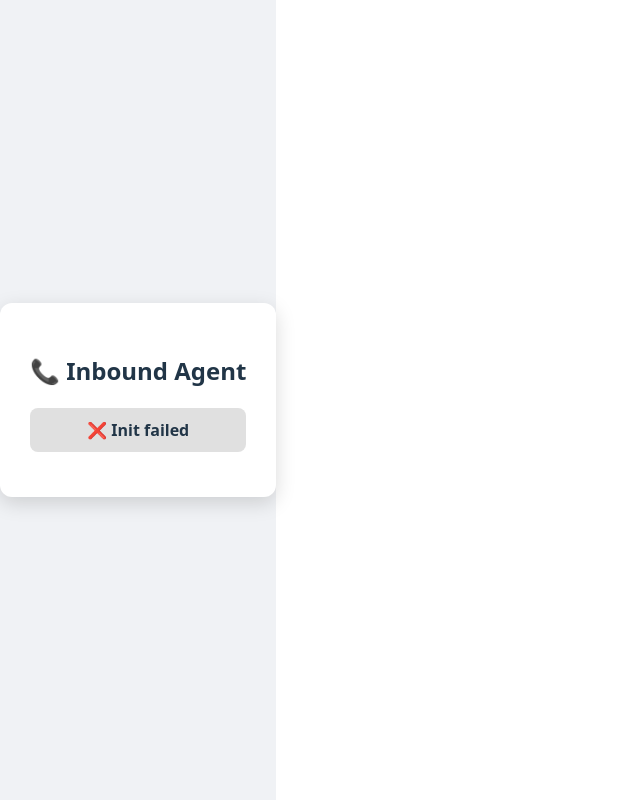
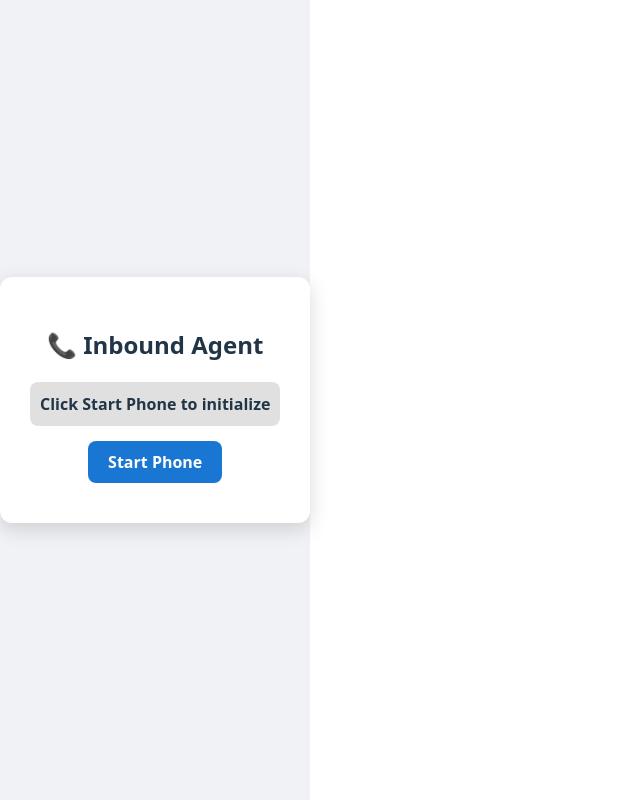
Before and after one commit to rekksu/twilio-dialer, a React (Vite) app: page / in a window 1280 px wide. Shown: the whole page, without its empty margins (0-640 px from the left). Built offline with nearby package versions, Linux system fonts and the light colour scheme; no server answers.

Commit message:
stable commit 8.2

```diff
--- a/src/App.jsx
+++ b/src/App.jsx
@@ -1,77 +1,83 @@
 import React, { useEffect, useRef, useState } from "react";
 import { Device } from "@twilio/voice-sdk";
 
+// Your Firebase Cloud Function URL to fetch Twilio token
 const TOKEN_URL =
   "https://us-central1-vertexifycx-orbit.cloudfunctions.net/getVoiceToken";
 
-export default function App() {
+export default function InboundAgent() {
   const deviceRef = useRef(null);
   const callRef = useRef(null);
-
-  const [status, setStatus] = useState("Initializing...");
+  const [status, setStatus] = useState("Click Start Phone to initialize");
   const [incoming, setIncoming] = useState(false);
 
-  useEffect(() => {
-    const initDevice = async () => {
+  // ✅ Start device on user gesture (fixes AudioContext issue)
+  const startDevice = async () => {
     try {
-        setStatus("Fetching token...");
+      setStatus("Initializing...");
 
+      // 🔑 MUST resume AudioContext on user gesture
+      const audioContext = new (window.AudioContext || window.webkitAudioContext)();
+      await audioContext.resume();
+
+      // 1️⃣ Fetch Twilio token
       const res = await fetch(`${TOKEN_URL}?identity=agent`);
       const { token } = await res.json();
 
-        const device = new Device(token, {
-          enableRingingState: true,
-          closeProtection: true,
-        });
-
+      // 2️⃣ Create Device
+      const device = new Device(token, { enableRingingState: true, closeProtection: true });
       deviceRef.current = device;
 
       device.on("error", (err) => {
-          console.error(err);
-          setStatus("❌ Device error");
+        console.error("Device error:", err);
+        setStatus("❌ Device error: " + err.message);
       });
 
-        // 🔴 REQUIRED FOR INBOUND
+      // 🔴 3️⃣ Register device (mandatory for inbound calls)
+      setStatus("Registering device...");
       await device.register();
-        setStatus("✅ Device ready (inbound)");
+      setStatus("✅ Device ready");
 
-        // 🔔 INBOUND CALL
+      // 🔔 4️⃣ Handle incoming calls
       device.on("incoming", (call) => {
-          console.log("Incoming call");
+        console.log("📞 Incoming call:", call.parameters.From);
         callRef.current = call;
         setIncoming(true);
-          setStatus("📞 Incoming call");
+        setStatus("📞 Incoming call...");
 
         call.on("disconnect", () => {
           setIncoming(false);
           setStatus("📴 Call ended");
         });
 
-          call.on("error", () => {
+        call.on("error", (err) => {
           setIncoming(false);
+          console.error("Call error:", err);
           setStatus("❌ Call error");
         });
       });
-
     } catch (err) {
       console.error(err);
-        setStatus("❌ Init failed");
+      setStatus("❌ Failed to initialize device");
     }
   };
 
-    initDevice();
-  }, []);
-
+  // Accept inbound call
   const acceptCall = () => {
-    callRef.current?.accept();
+    if (callRef.current) {
+      callRef.current.accept();
       setIncoming(false);
-    setStatus("✅ Connected");
+      setStatus("✅ Call connected");
+    }
   };
 
+  // Reject inbound call
   const rejectCall = () => {
-    callRef.current?.reject();
+    if (callRef.current) {
+      callRef.current.reject();
       setIncoming(false);
-    setStatus("❌ Rejected");
+      setStatus("❌ Call rejected");
+    }
   };
 
   return (
@@ -81,12 +87,18 @@ export default function App() {
 
         <div style={styles.status}>{status}</div>
 
+        {/* Button to start device */}
+        <button style={styles.startButton} onClick={startDevice}>
+          Start Phone
+        </button>
+
+        {/* Incoming call UI */}
         {incoming && (
           <div>
-            <button style={styles.accept} onClick={acceptCall}>
+            <button style={styles.acceptButton} onClick={acceptCall}>
               Accept
             </button>
-            <button style={styles.reject} onClick={rejectCall}>
+            <button style={styles.rejectButton} onClick={rejectCall}>
               Reject
             </button>
           </div>
@@ -96,12 +108,13 @@ export default function App() {
   );
 }
 
+// ---- Styles ----
 const styles = {
   container: {
     height: "100vh",
     display: "flex",
+    justifyContent: "center",
     alignItems: "center",
-    justifyContent: "center",
     background: "#f0f2f5",
   },
   card: {
@@ -118,7 +131,17 @@ const styles = {
     background: "#e0e0e0",
     fontWeight: "bold",
   },
-  accept: {
+  startButton: {
+    background: "#1976d2",
+    color: "#fff",
+    padding: "10px 20px",
+    border: "none",
+    borderRadius: 8,
+    cursor: "pointer",
+    fontWeight: "bold",
+    marginBottom: 10,
+  },
+  acceptButton: {
     background: "#2e7d32",
     color: "#fff",
     padding: "10px 20px",
@@ -127,7 +150,7 @@ const styles = {
     borderRadius: 8,
     cursor: "pointer",
   },
-  reject: {
+  rejectButton: {
     background: "#d32f2f",
     color: "#fff",
     padding: "10px 20px",
```
Lines whose indentation alone changed are shown as unchanged.
